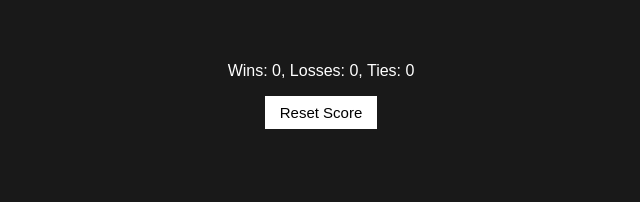
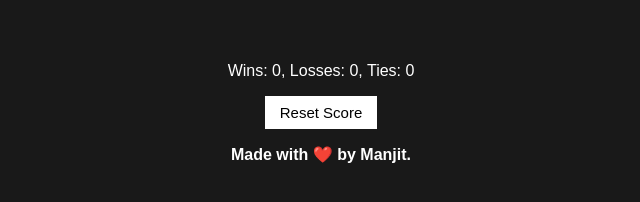
Before and after one commit to manjit-dev/Rock-Paper-Scissors, a plain HTML site: page index.html in a window 1280 px wide. Shown: the part 222-424 px from the top of the page, without its empty margins (319-959 px from the left). Drawn offline with Linux system fonts and the light colour scheme.

Commit message:
Update index.html

```diff
--- a/index.html
+++ b/index.html
@@ -39,6 +39,7 @@
     document.querySelector('.js-score').innerHTML=`Wins: ${score.wins}, Losses: ${score.losses}, Ties: ${score.ties}`;
   " class="reset-button">Reset Score</button>
    <script src="rock-paper-scissors.js"></script>
+  <p class="me">Made with &#10084;&#65039; by Manjit. </p>
 
 </body>
 
```
